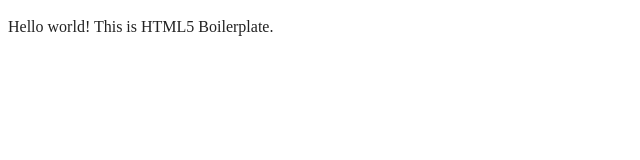
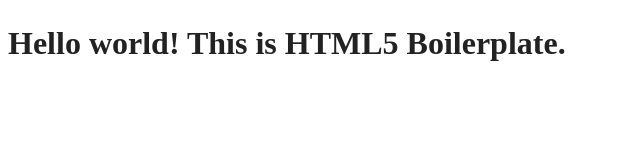
Before and after one commit to halcyon/renewedbrain, a website: page index.html in a window 1280 px wide. Shown: the whole page, without its empty margins (0-640 px from the left). Drawn offline with nearby package versions, Linux system fonts and the light colour scheme.

Commit message:
Update to use an h1

```diff
--- a/index.html
+++ b/index.html
@@ -22,7 +22,7 @@
         <![endif]-->
 
         <!-- Add your site or application content here -->
-        <p>Hello world! This is HTML5 Boilerplate.</p>
+        <h1>Hello world! This is HTML5 Boilerplate.</h1>
 
         <script src="//ajax.googleapis.com/ajax/libs/jquery/1.11.1/jquery.min.js"></script>
         <script>window.jQuery || document.write('<script src="bower_components/jquery/dist/jquery.min.js"><\/script>')</script>
```
